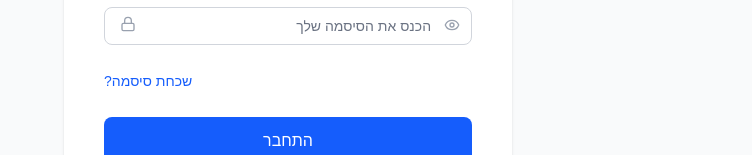
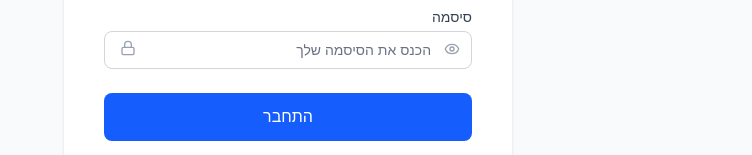
Before and after one commit to bashaMendi/ToDo-front, a Next.js app: page /login in a window 1280 px wide. Shown: the part 395-550 px from the top of the page, without its empty margins (528-1280 px from the left). Built offline with nearby package versions, Linux system fonts and the light colour scheme; no server answers.

Commit message:
feat: hide forgot password button in login form for future implementation

```diff
--- a/src/components/auth/LoginForm.tsx
+++ b/src/components/auth/LoginForm.tsx
@@ -125,8 +125,8 @@
           />
         </div>
 
-        {/* Forgot Password Link */}
-        <div className='text-left'>
+                 {/* Forgot Password Link - Hidden for now */}
+         {/* <div className='text-left'>
            <button
              type='button'
              onClick={onForgotPassword}
@@ -134,7 +134,7 @@
            >
              שכחת סיסמה?
            </button>
-        </div>
+         </div> */}
 
         {/* Submit Button */}
         <Button
```
Lines whose indentation alone changed are shown as unchanged.
